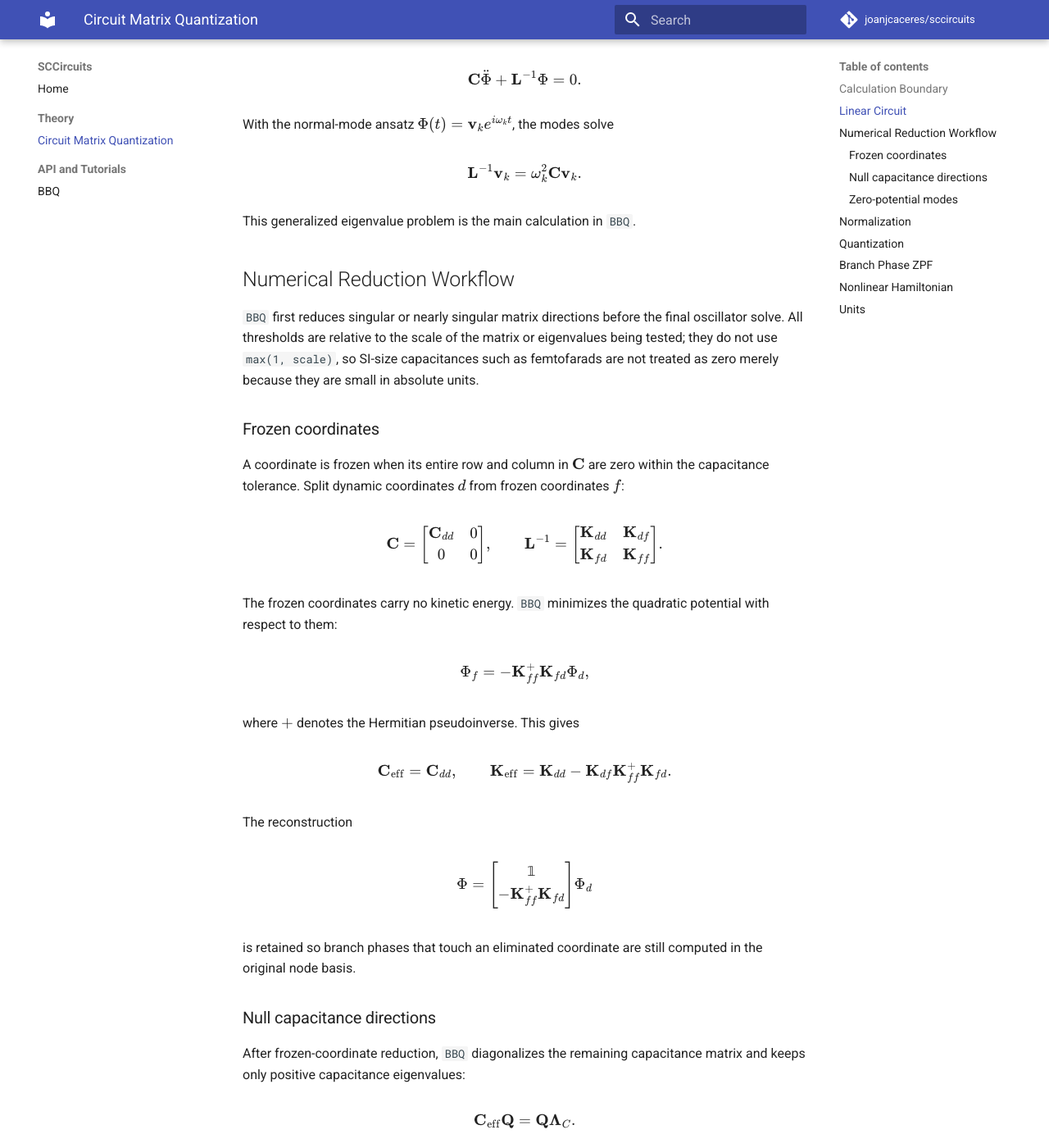
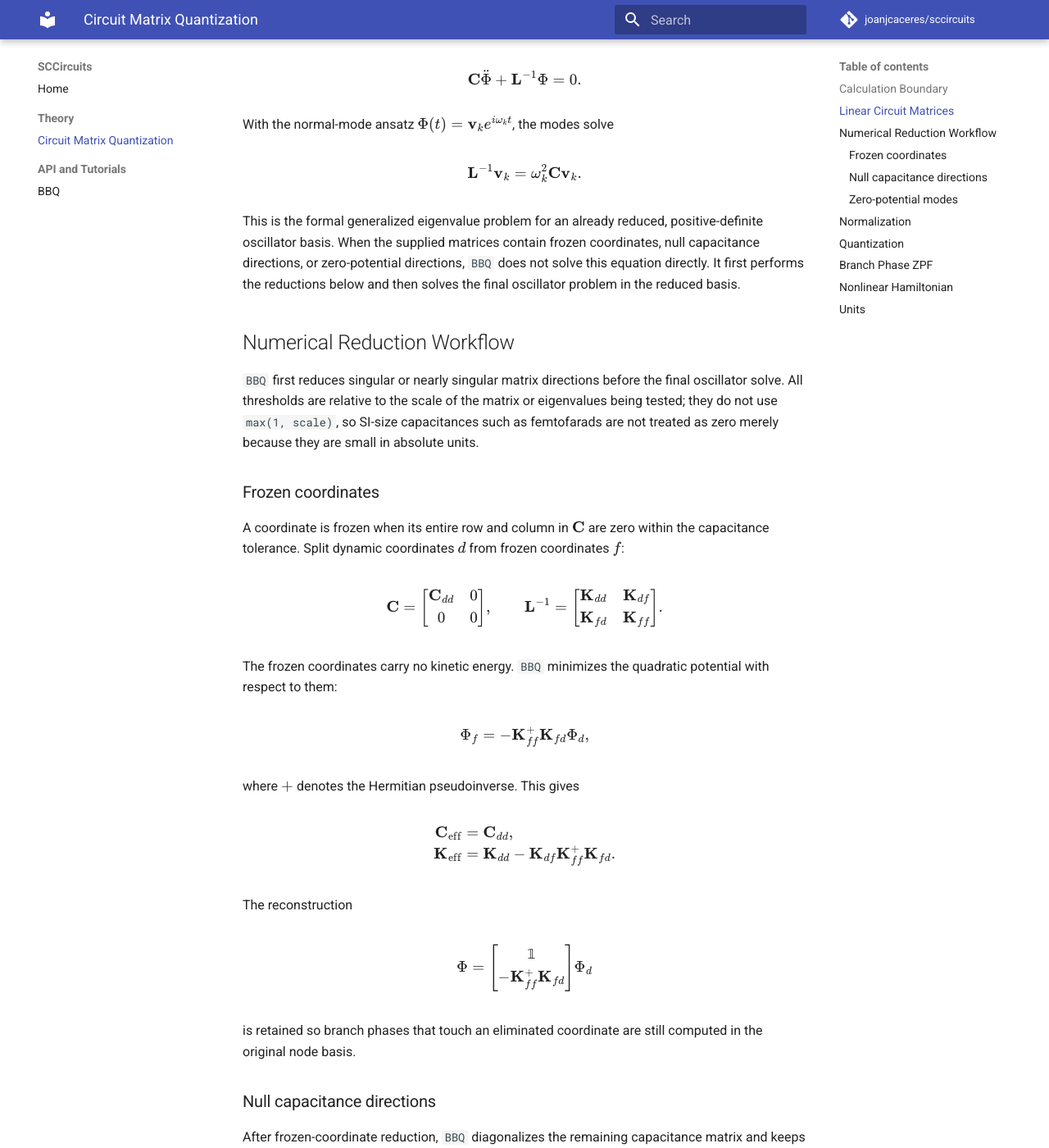
Before and after one commit to joanjcaceres/sccircuits, an MkDocs documentation site: the page built from docs/theory/circuit-matrix-quantization.md, in a window 1280 px wide and 1400 px high, scrolled down 982 px. Shown: the whole window at 82% size. Built offline with MkDocs 1.6.1 and Material for MkDocs 9.7.7, drawn with Linux system fonts in a browser that asks for light colours; comment, search, counter and statistics services are not loaded; some of the changed text lies outside the part shown.

Commit message:
Fix theory math rendering order

```diff
--- a/docs/theory/circuit-matrix-quantization.md
+++ b/docs/theory/circuit-matrix-quantization.md
@@ -30,7 +30,7 @@ modal quantities.
 The reductions below are numerical matrix reductions. They are not a complete
 symbolic treatment of all graph constraints, external fluxes, or gauge choices.
 
-## Linear Circuit
+## Linear Circuit Matrices
 
 Use node fluxes $\Phi$. The linearized Lagrangian is
 
@@ -53,7 +53,11 @@ $$
 \mathbf{L}^{-1}\mathbf{v}_k=\omega_k^2 \mathbf{C}\mathbf{v}_k.
 $$
 
-This generalized eigenvalue problem is the main calculation in `BBQ`.
+This is the formal generalized eigenvalue problem for an already reduced,
+positive-definite oscillator basis. When the supplied matrices contain frozen
+coordinates, null capacitance directions, or zero-potential directions, `BBQ`
+does not solve this equation directly. It first performs the reductions below
+and then solves the final oscillator problem in the reduced basis.
 
 ## Numerical Reduction Workflow
 
@@ -93,11 +97,11 @@ $$
 where $+$ denotes the Hermitian pseudoinverse. This gives
 
 $$
-\mathbf{C}_{\mathrm{eff}}=\mathbf{C}_{dd},
-\qquad
-\mathbf{K}_{\mathrm{eff}} =
-\mathbf{K}_{dd}
-- \mathbf{K}_{df}\mathbf{K}_{ff}^{+}\mathbf{K}_{fd}.
+\begin{aligned}
+\mathbf{C}_{\mathrm{eff}} &= \mathbf{C}_{dd}, \\
+\mathbf{K}_{\mathrm{eff}} &= \mathbf{K}_{dd}
+{}- \mathbf{K}_{df}\mathbf{K}_{ff}^{+}\mathbf{K}_{fd}.
+\end{aligned}
 $$
 
 The reconstruction
@@ -120,9 +124,7 @@ After frozen-coordinate reduction, `BBQ` diagonalizes the remaining capacitance
 matrix and keeps only positive capacitance eigenvalues:
 
 $$
-\mathbf{C}_{\mathrm{eff}}\mathbf{Q}
-=
-\mathbf{Q}\boldsymbol{\Lambda}_C.
+\mathbf{C}_{\mathrm{eff}}\mathbf{Q} = \mathbf{Q}\boldsymbol{\Lambda}_C.
 $$
 
 Eigenvalues no larger than
@@ -142,8 +144,7 @@ Schur complement
 
 $$
 \mathbf{C}_{\mathrm{osc}} =
-\mathbf{C}_{oo}
--\mathbf{C}_{oz}\mathbf{C}_{zz}^{-1}\mathbf{C}_{zo}.
+\mathbf{C}_{oo} - \mathbf{C}_{oz}\mathbf{C}_{zz}^{-1}\mathbf{C}_{zo}.
 $$
 
 The oscillator reconstruction also includes the zero-mode displacement induced
@@ -151,16 +152,13 @@ by this constraint:
 
 $$
 \mathbf{R}_{\mathrm{osc}} =
-\mathbf{R}_o
--\mathbf{R}_z\mathbf{C}_{zz}^{-1}\mathbf{C}_{zo}.
+\mathbf{R}_o - \mathbf{R}_z\mathbf{C}_{zz}^{-1}\mathbf{C}_{zo}.
 $$
 
 The final oscillator problem is
 
 $$
-\mathbf{K}_{oo}\psi_k
-=
-\omega_k^2\mathbf{C}_{\mathrm{osc}}\psi_k.
+\mathbf{K}_{oo}\psi_k = \omega_k^2\mathbf{C}_{\mathrm{osc}}\psi_k.
 $$
 
 Only positive finite $\omega_k^2$ values are retained.
```
